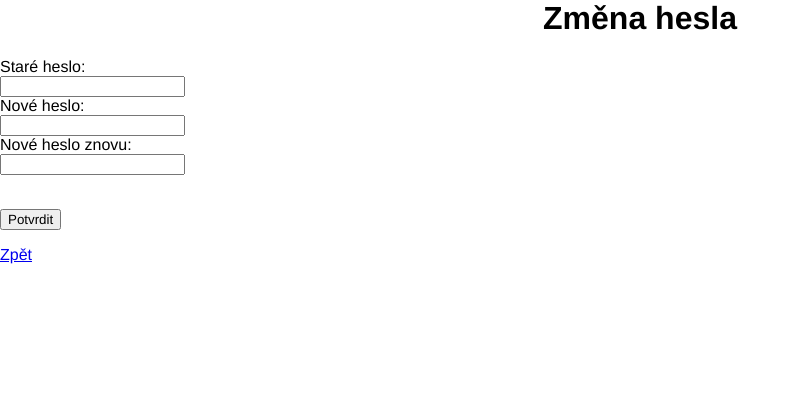
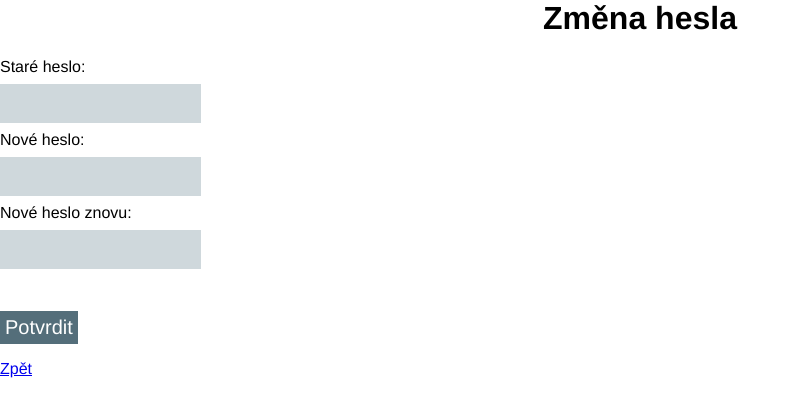
Before and after one commit to ggljzr/mi-dip-impl, a Flask app: page /change_password in a window 1280 px wide. Shown: the top 417 px of the page, without its empty margins (0-801 px from the left). Run offline with Flask 2, Linux system fonts and the light colour scheme; the visitor is signed in with stand-in values (Sample User, id 1); some libraries are stand-ins or nearby versions.

Commit message:
styled form button

```diff
--- a/GarageSystem/app/static/styles.css
+++ b/GarageSystem/app/static/styles.css
@@ -52,7 +52,7 @@ h1, h2 {text-align: center; font-family: helvetica}
     width: 300px;
 }
 
-input[type=text], textarea, #password {
+input[type=text], input[type=password], textarea {
     padding: 12px;
     margin: 8px 0;
     display: inline-block;
@@ -76,7 +76,7 @@ input[type=text], textarea, #password {
     font-size: 16pt;
 }
 
-.menu_button, .login_button {
+.menu_button, .login_button, .form_button {
     color: #fff;
     font-family: helvetica;
     background-color: #546E7A;
@@ -88,11 +88,15 @@ input[type=text], textarea, #password {
     margin: 0px;
 }
 
+.form_button {
+    padding: 5px;
+}
+
 .menu_button {
     width: 200px;
 }
 
-.menu_button:hover, .login_button:hover {
+.menu_button:hover, .login_button:hover, .form_button:hover {
     background-color: #607D8B;
 }
 
```
